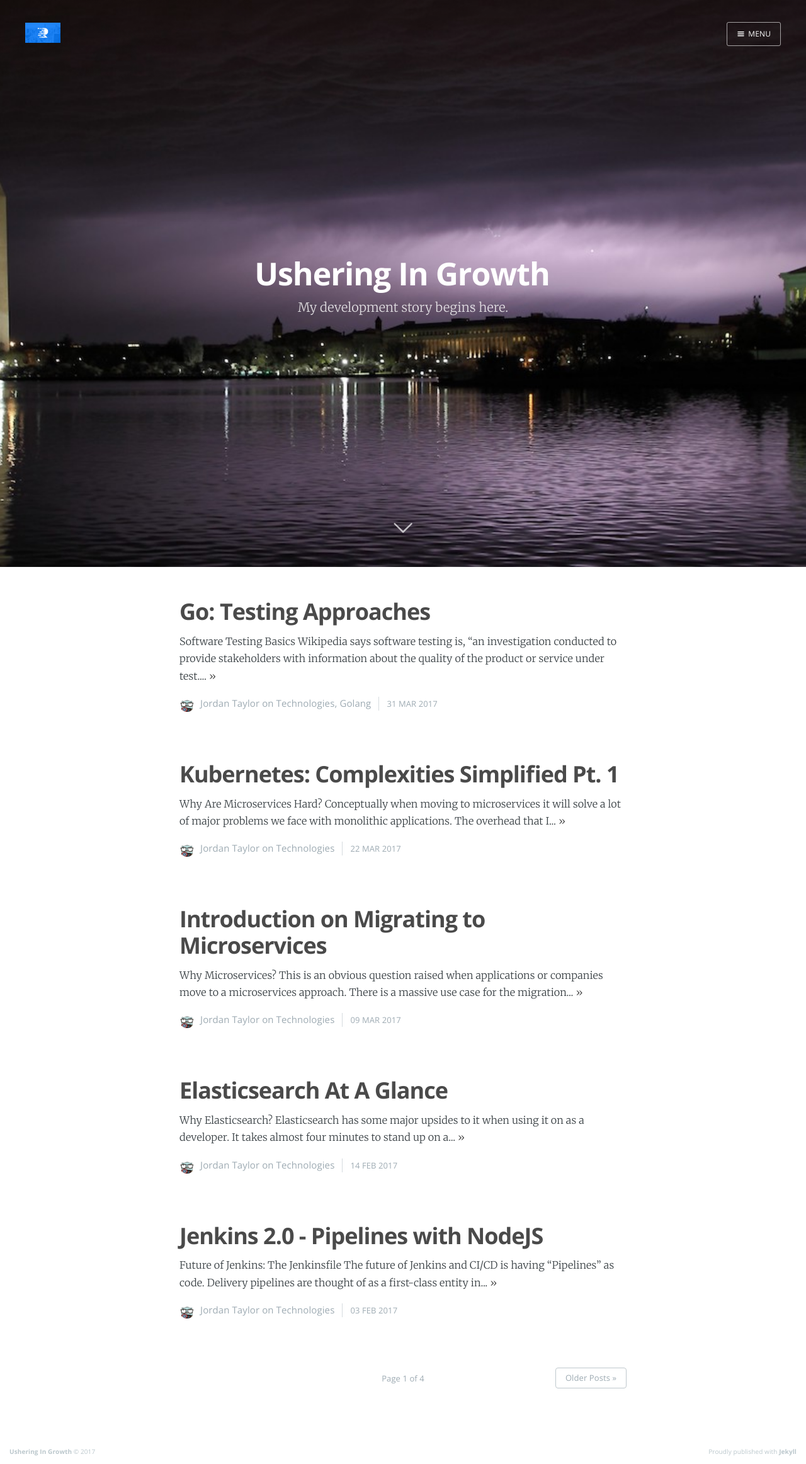
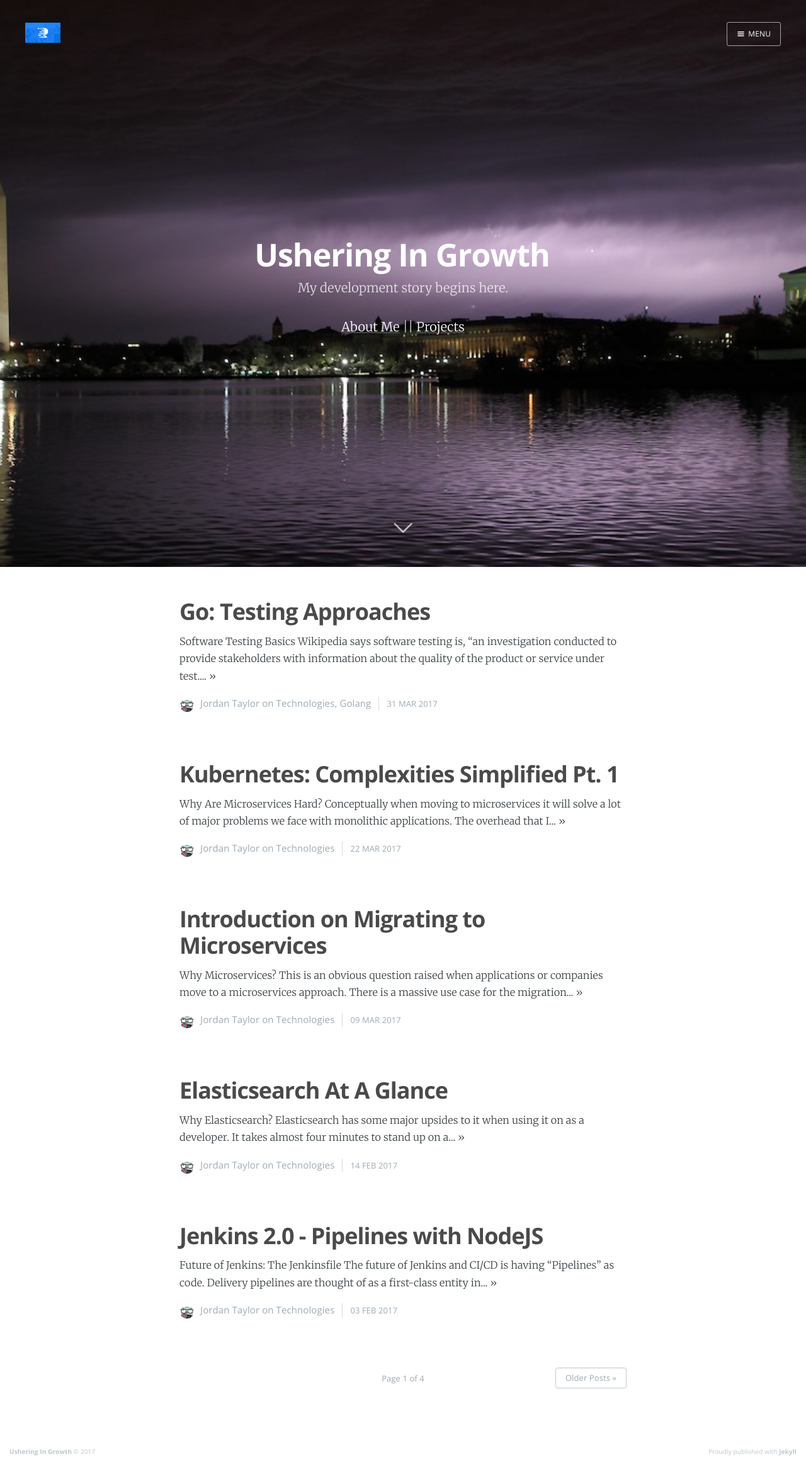
Before and after one commit to captjt/site, a Jekyll site: the page built from index.html, in a window 1280 px wide. Shown: the whole page at 63% size. Built offline with Jekyll 4.4.1, drawn with Linux system fonts in a browser that asks for light colours; nearby versions of some CDN libraries; the list of posts is cut into pages by our own code.

Commit message:
added about/project links front page

```diff
--- a/assets/css/screen.css
+++ b/assets/css/screen.css
@@ -882,7 +882,11 @@ body.nav-opened .nav {
     font-weight: 400;
     font-family: "Merriweather", serif;
     letter-spacing: 0.01rem;
-    color: rgba(255,255,255,0.8);
+    color: rgba(255,255,255,0.8) !important;
+}
+
+.description-links {
+    color: #fff !important;
 }
 
 .no-cover.main-header {
--- a/index.html
+++ b/index.html
@@ -23,6 +23,8 @@ current: home
         <div class="main-header-content inner">
             <h1 class="page-title">{{ site.name }}</h1>
             <h2 class="page-description">{{ site.description }}</h2>
+            <br/>
+            <h2 class="page-description" role="presentation"><a href="{{ site.baseurl }}about"><span class="description-links" style="color: #fff !important;">About Me</span></a> ||  <a href="{{ site.baseurl }}projects"><span class="description-links" style="color: #fff !important;">Projects</span></a></h2>
         </div>
     </div>
     <a class="scroll-down icon-arrow-left" href="#content" data-offset="-45"><span class="hidden">Scroll Down</span></a>
```
